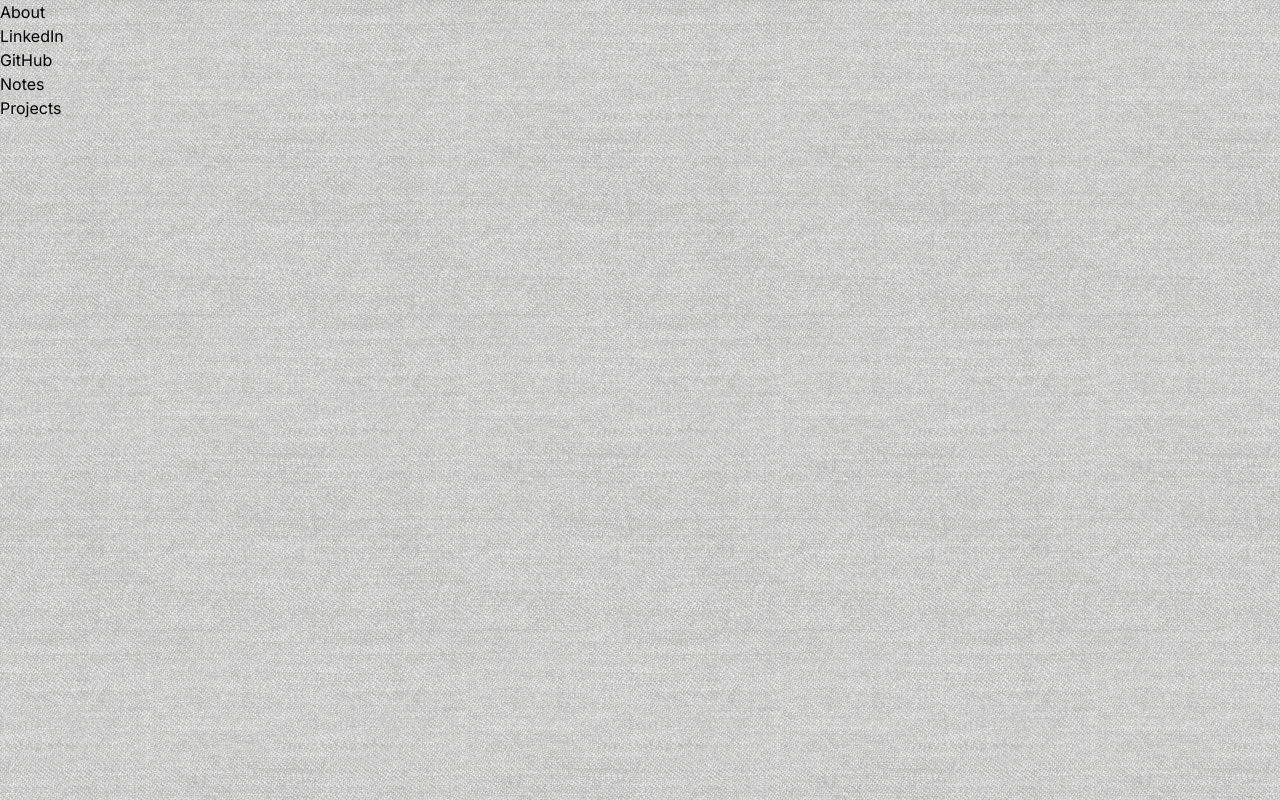
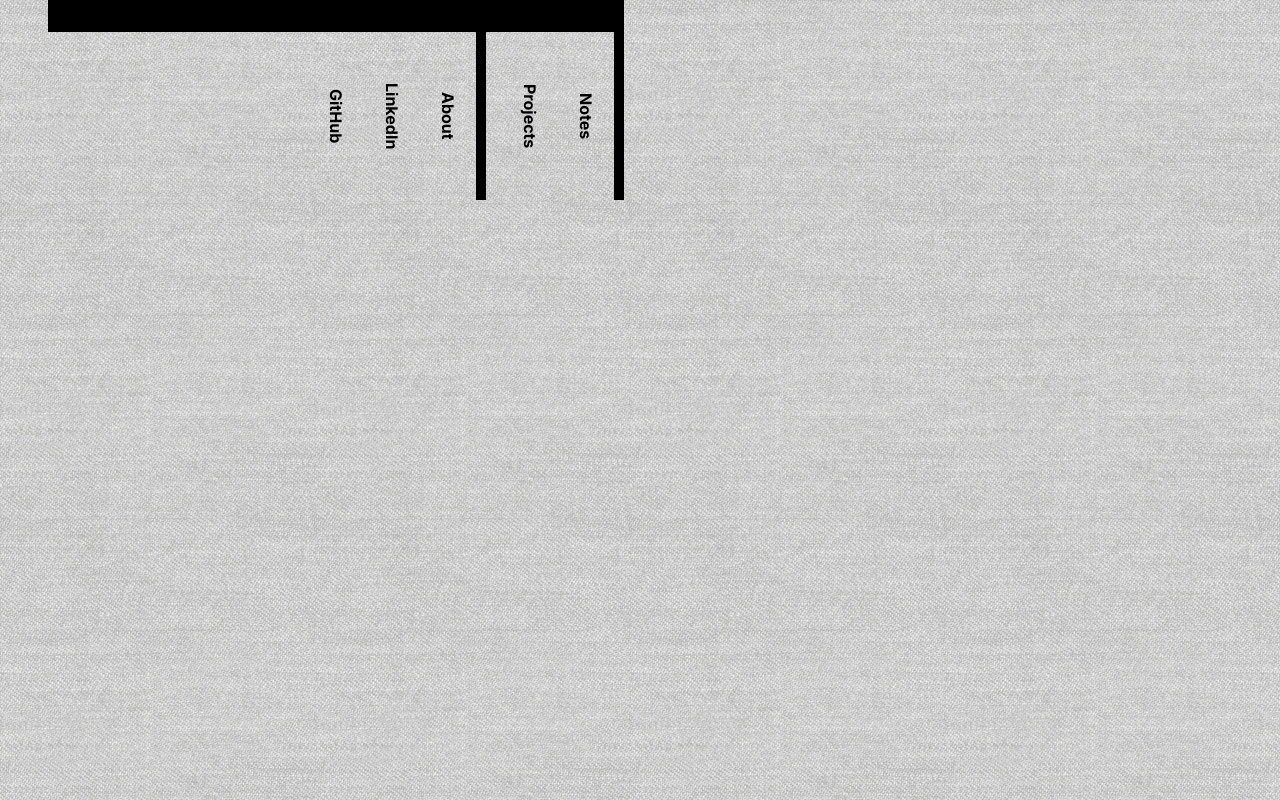
Before and after one commit to barbaraperic/catalog, a Next.js app: page / in a window 1280 px wide. Built offline with nearby package versions, Linux system fonts and the light colour scheme.

Commit message:
nav component

```diff
--- a/app/page.module.scss
+++ b/app/page.module.scss
@@ -1,14 +1,43 @@
 .container {
     height: 100vh;
+    display: grid;
     grid-template-columns: repeat(4, 1fr);
-    grid-template-rows: repeat(6, 270px);
+    grid-template-rows: repeat(6, 200px);
     gap: 2rem;
+    margin: auto 3rem;
 }
+
+// .container > * {
+//     border: 1px solid black;
+// }
 
 .header {
 }
 
 .nav {
+    grid-column: 1 / 3;
+    grid-row: 1/ 2;
+    border-top: 2rem solid black;
+    display: flex;
+    justify-content: end;
+}
+
+.nav > * {
+    border-right: 10px solid black;
+    text-align: center;
+    writing-mode: vertical-rl;
+    text-orientation: mixed;
+    display: flex;
+    flex-direction: column;
+}
+
+.nav ul > li {
+    padding: 1rem;
+    font-weight: 700;
+}
+
+.nav ul {
+    padding-left: 1rem;
 }
 
 .main {
```
